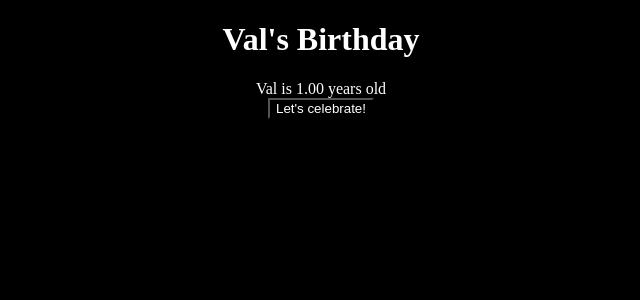
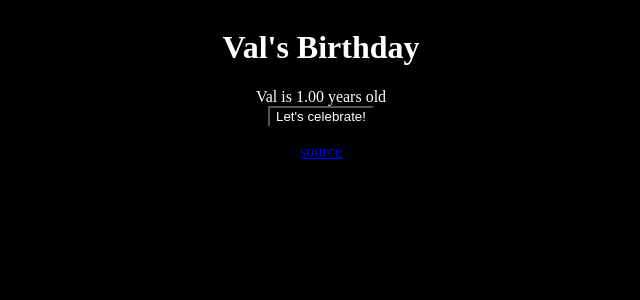
Before and after one commit to terracota-p/val-birthday, a SvelteKit app: page / in a window 1280 px wide. Shown: the top 300 px of the page, without its empty margins (319-959 px from the left). Built offline with nearby package versions, Linux system fonts and the light colour scheme.

Commit message:
style: page structure

```diff
--- a/src/routes/+page.svelte
+++ b/src/routes/+page.svelte
@@ -7,14 +7,26 @@
 	}
 </script>
 
-<div>
-	<h1>Val's Birthday</h1>
+<div class="app">
+	<header><h1>Val's Birthday</h1></header>
 
-	<div>Val is {getAge()} years old</div>
-	<button on:click={celebrate}>Let's celebrate!</button>
+	<main>
+		<div>Val is {getAge()} years old</div>
+		<button on:click={celebrate}>Let's celebrate!</button>
+	</main>
+
+	<footer>
+		<p><a href="https://github.com/terracota-p/val-birthday">source</a></p>
+	</footer>
 </div>
 
 <style>
+	.app {
+		display: flex;
+		flex-direction: column;
+		min-height: 100vh;
+	}
+
 	button {
 		text-align: center;
 		background-color: black;
```
